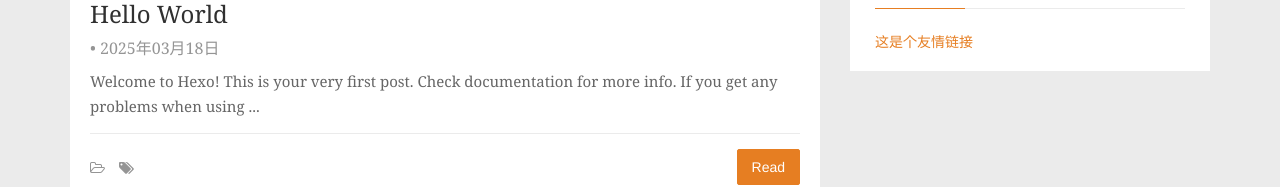
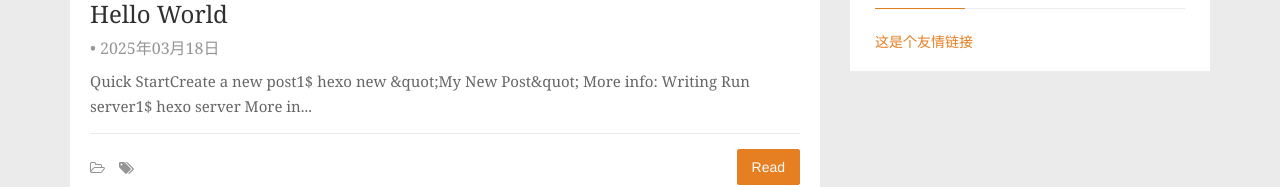
Before and after one commit to X-2018/0day.github.io, a plain HTML site: page index.html in a window 1280 px wide. Shown: the part 707-894 px from the top of the page. Drawn offline with Linux system fonts and the light colour scheme.

Commit message:
Site updated: 2025-12-28 19:25:50

```diff
--- a/index.html
+++ b/index.html
@@ -205,7 +205,12 @@
         </div>
         <p class="brief">
 
-            Welcome to Hexo! This is your very first post. Check documentation for more info. If you get any problems when using ...
+            Quick StartCreate a new post1$ hexo new &amp;quot;My New Post&amp;quot;
+
+More info: Writing
+Run server1$ hexo server
+
+More in...
 
         </p>
     </div>
```
Also changed, not shown: 2025/03/18/hello-world/index.html (+5 -4 lines).
